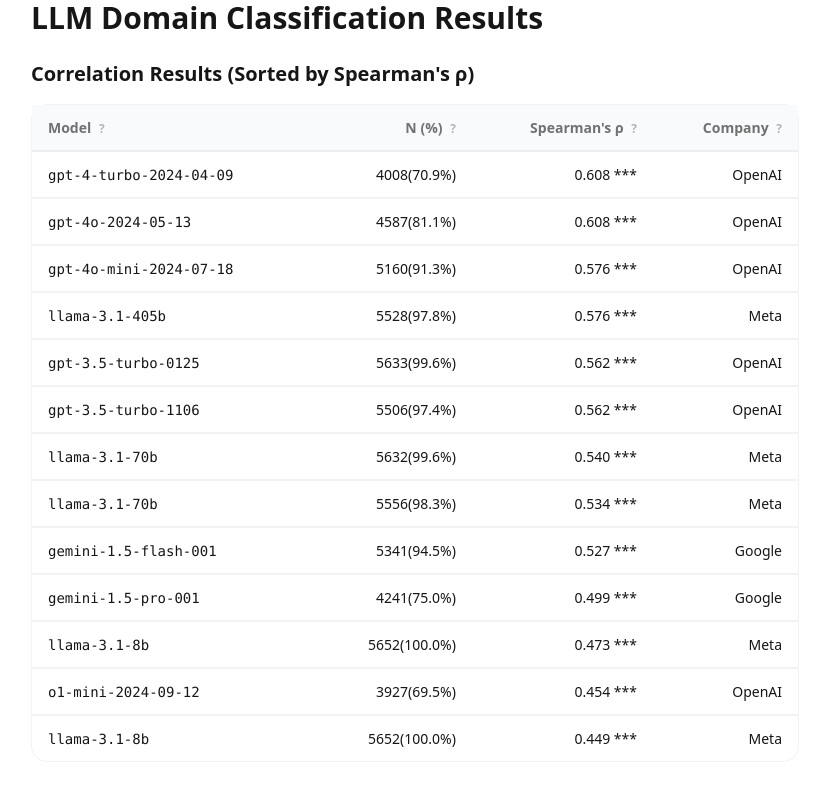
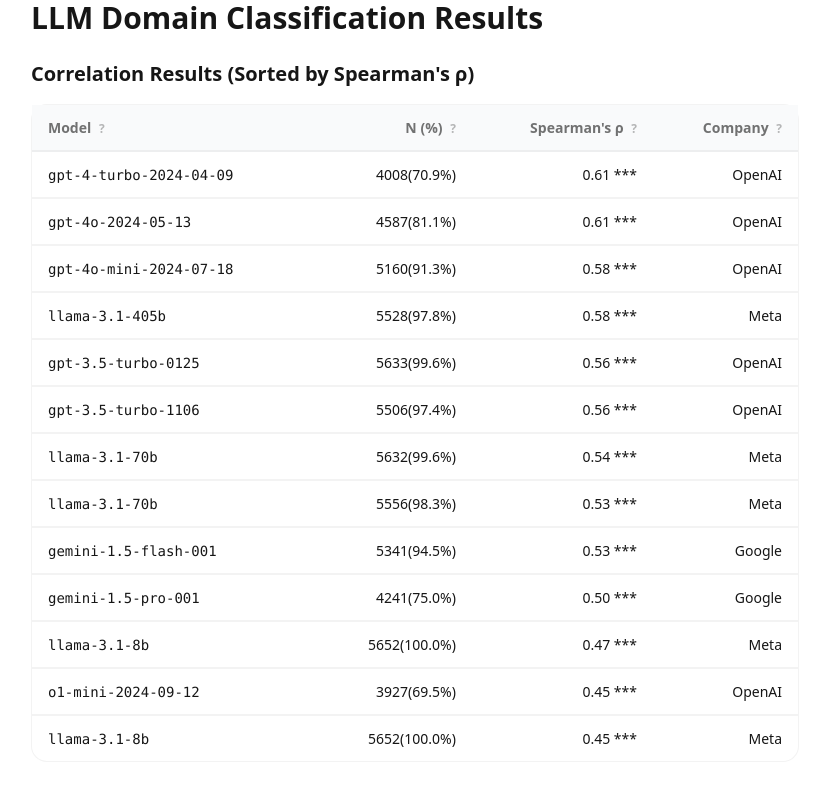
Before and after one commit to yang3kc/llm_domain_classification, a Vue app in the folder frontend/: page / in a window 1280 px wide. Shown: the top 798 px of the page, without its empty margins (225-1054 px from the left). Built offline with nearby package versions, Linux system fonts and the light colour scheme.

Commit message:
🔧 fix(format): change number formatting from 3 to 2 decimal places

```diff
--- a/frontend/src/components/ModelResults.vue
+++ b/frontend/src/components/ModelResults.vue
@@ -40,7 +40,7 @@
 })
 
 // Format number to 3 decimal places
-const formatNumber = (num) => Number(num).toFixed(3)
+const formatNumber = (num) => Number(num).toFixed(2)
 const formatPercentage = (num) => (num / totalNumberOfDomains * 100).toFixed(1)
 
 // Convert p-value to significance stars
```
